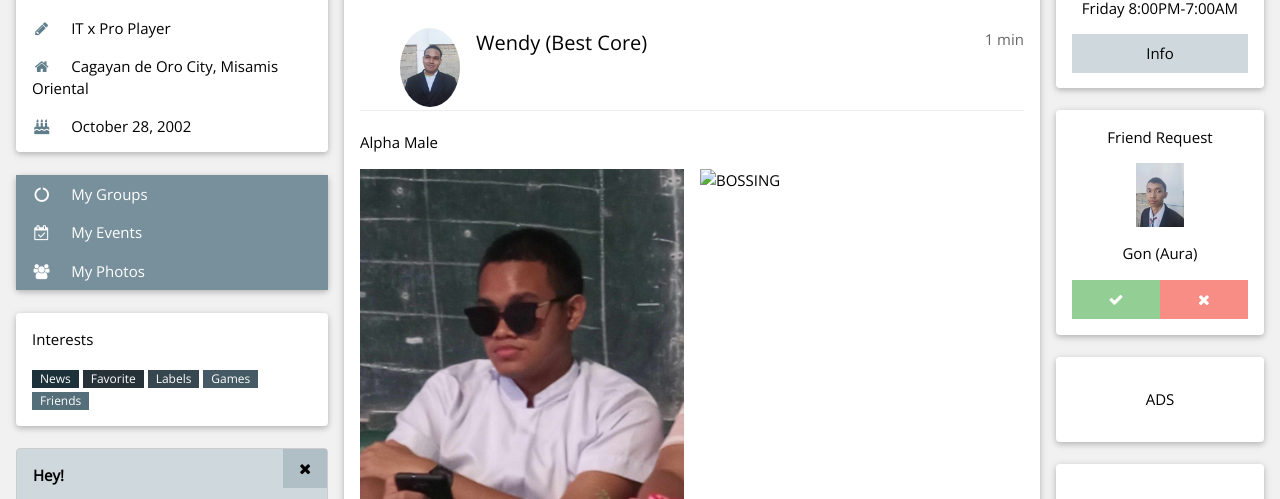
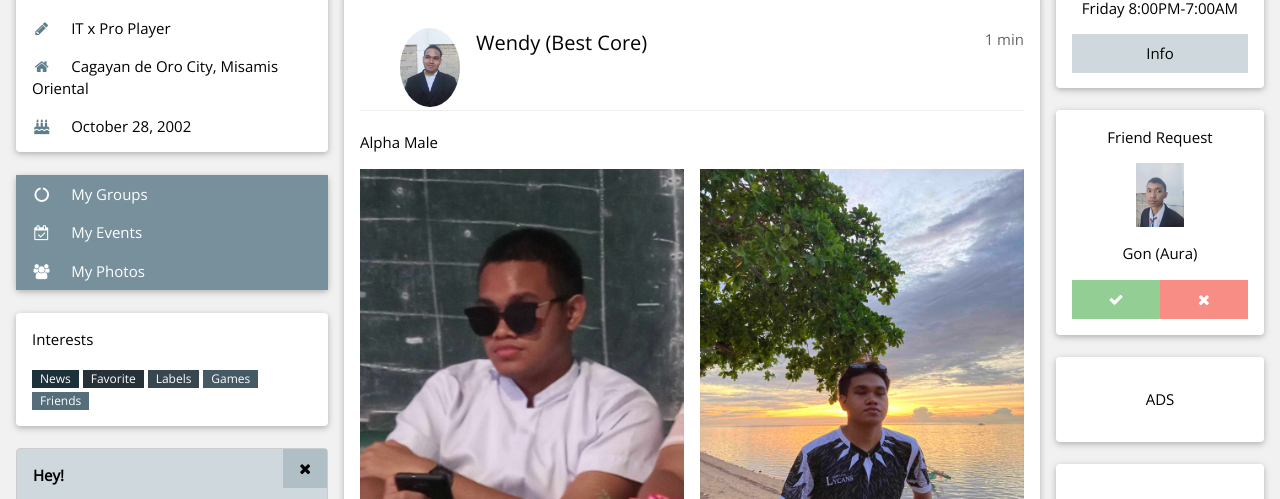
Before and after one commit to qnvn1/Lab_Activity, a plain HTML site: page index.html in a window 1280 px wide. Shown: the part 265-764 px from the top of the page. Drawn offline with nearby package versions, Linux system fonts and the light colour scheme.

Commit message:
final commit

```diff
--- a/index.html
+++ b/index.html
@@ -144,7 +144,7 @@
                 <img src="RONALD1.jpg" style="width:100%" alt="BOSSING" class="w3-margin-bottom">
               </picture>
               <picture class="w3-half">
-                <img src="ronald2.jpg.jpg" style="width:100%" alt="BOSSING" class="w3-margin-bottom">
+                <img src="ronald2.jpg" style="width:100%" alt="BOSSING" class="w3-margin-bottom">
               </picture>
             </section>
             <button type="button" class="w3-button w3-theme-d1 w3-margin-bottom"><i class="fa fa-thumbs-up"></i>  Like</button>
```
